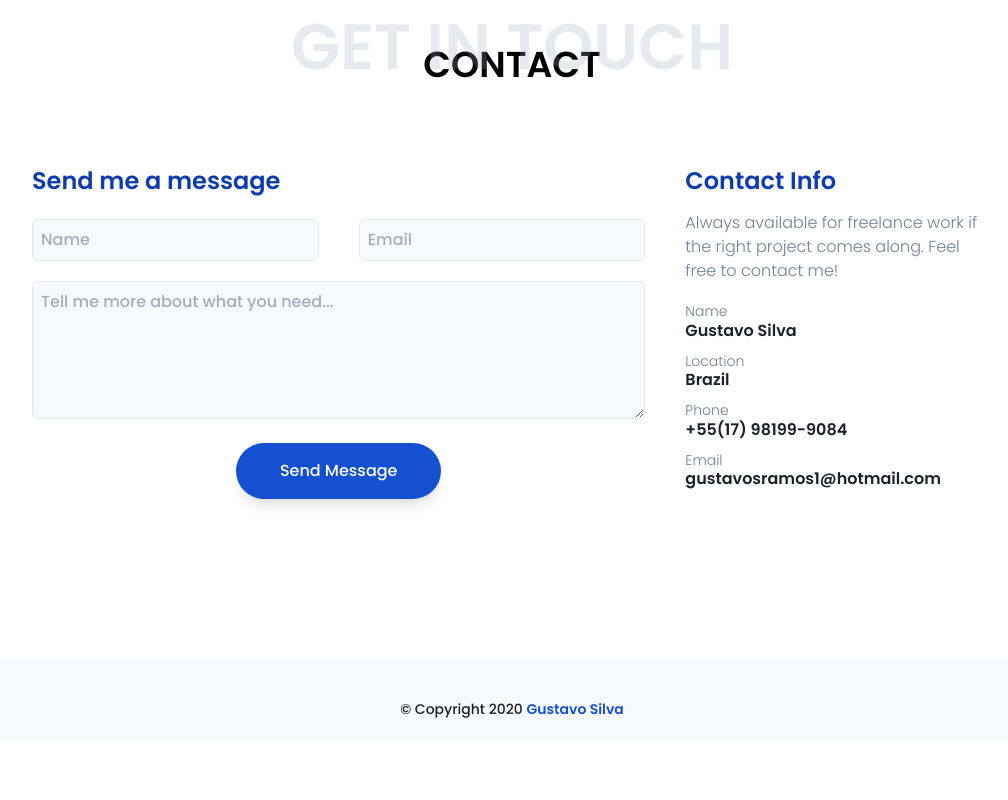
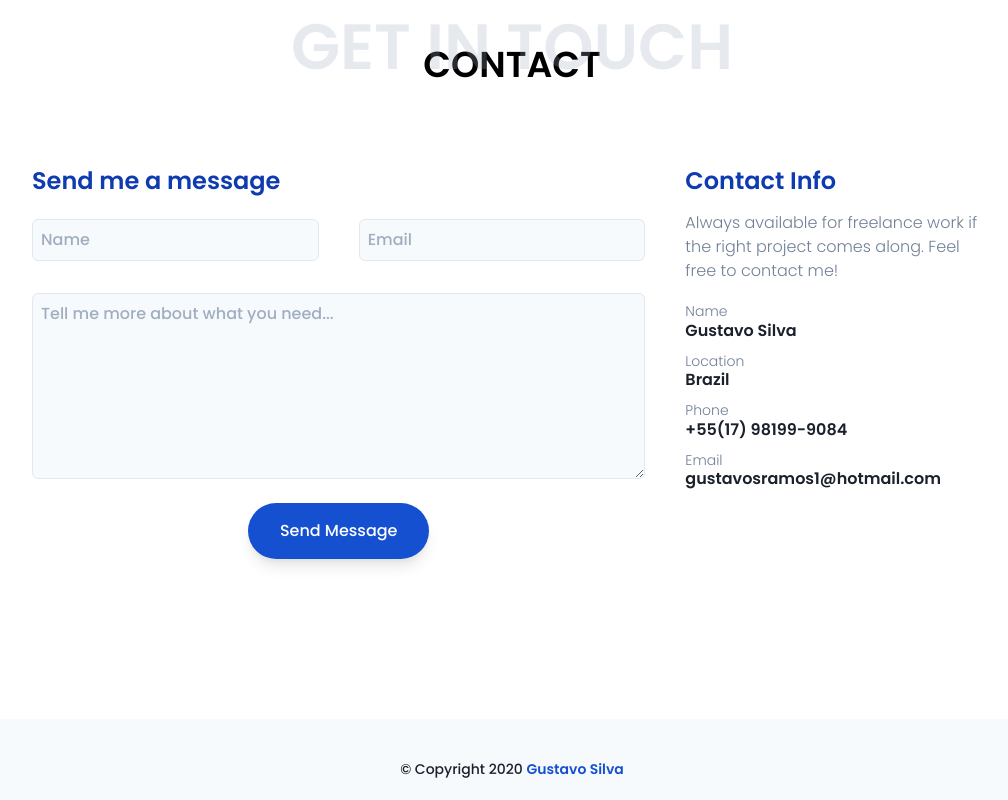
Before and after one commit to GustavoSilvaRamos/portfolio, a Next.js app: page / in a window 1280 px wide. Shown: the part 2683-3483 px from the top of the page, without its empty margins (248-1256 px from the left). Before the commit the page ends 3423 px from the top, so only its background shows below. Built offline with nearby package versions, Linux system fonts and the light colour scheme.

Commit message:
Update Contact.tsx

```diff
--- a/src/components/Contact.tsx
+++ b/src/components/Contact.tsx
@@ -18,18 +18,18 @@ export default function Contact() {
               <div className="flex justify-between space-x-10">
                 <input
                   type="text"
-                  className="w-6/12 px-2 py-2 bg-gray-100 border rounded-md focus:border-primary-700 focus:text-primary-700"
+                  className="w-6/12 px-2 py-2 bg-gray-100 border rounded-md focus:border-gray-800"
                   placeholder="Name"
                 />
                 <input
                   type="email"
-                  className="w-6/12 px-2 py-2 bg-gray-100 border rounded-md focus:border-primary-700 focus:text-primary-700"
+                  className="w-6/12 px-2 py-2 bg-gray-100 border rounded-md focus:border-gray-800"
                   placeholder="Email"
                 />
               </div>
-              <div className="flex flex-col items-center mt-5">
-              <textarea className="w-full px-2 pt-2 pb-20 bg-gray-100 border rounded-md focus:border-primary-700 " placeholder="Tell me more about what you need..."></textarea>
-              <button className="w-4/12 px-8 py-4 mt-6 text-white transition duration-300 ease-in-out border-none rounded-full shadow-lg hover:bg-primary-700 bg-primary-600">Send Message</button>
+              <div className="flex flex-col items-center mt-8">
+              <textarea className="w-full px-2 pt-2 pb-32 bg-gray-100 border rounded-md focus:border-gray-800 " placeholder="Tell me more about what you need..."></textarea>
+              <button className="px-8 py-4 mt-6 text-white transition duration-300 ease-in-out border-none rounded-full shadow-lg hover:bg-primary-700 bg-primary-600">Send Message</button>
               </div>
             </form>
           </div>
```
